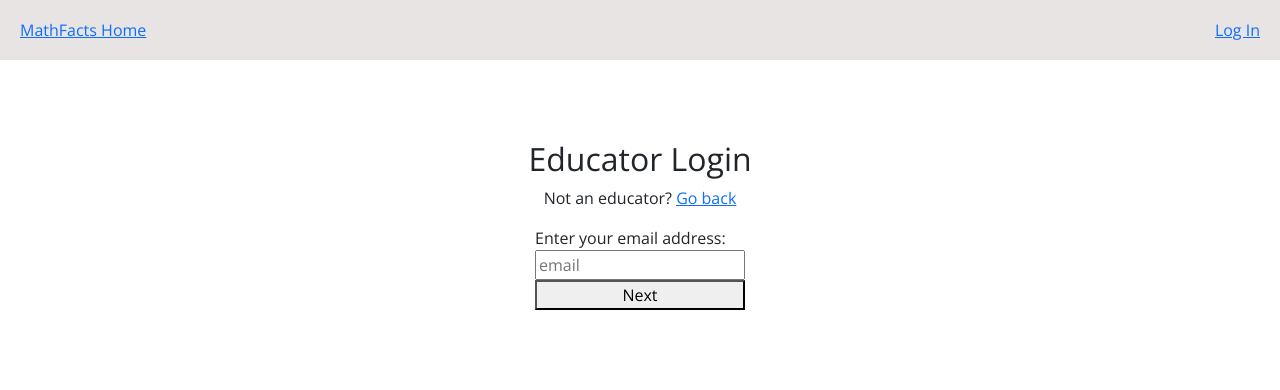
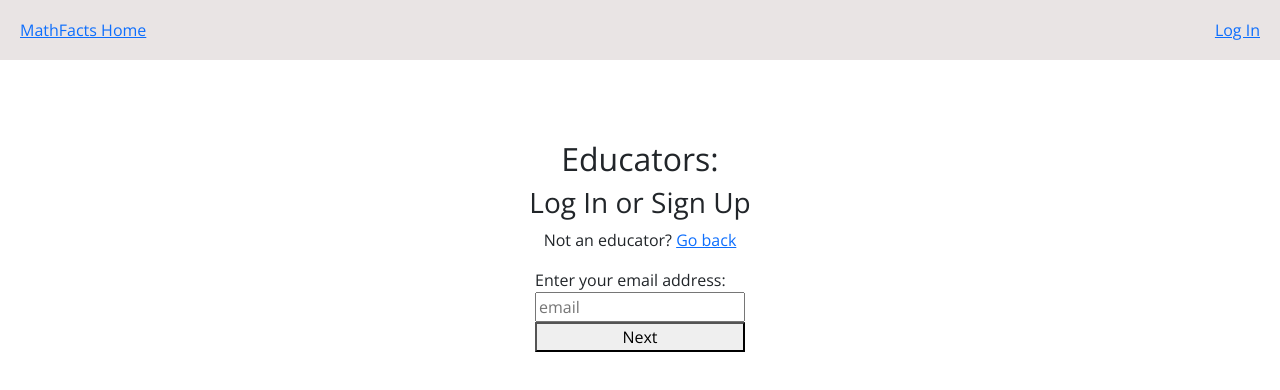
Before and after one commit to tielarose/factswise-app, a React (Vite) app in the folder frontend/: page /educator/login in a window 1280 px wide. Shown: the top 390 px of the page. Built offline with nearby package versions, Linux system fonts and the light colour scheme.

Commit message:
Create placeholder EducatorSignup component

```diff
--- a/frontend/src/App.jsx
+++ b/frontend/src/App.jsx
@@ -2,6 +2,7 @@
 import Navbar from "./Navbar";
 import Homepage from "./Homepage";
 import EducatorLogin from "./EducatorLogin";
+import EducatorSignup from "./EducatorSignup";
 import StudentLogin from "./StudentLogin";
 import { BrowserRouter, Route, Routes } from "react-router-dom";
 
@@ -18,6 +19,11 @@
         {/* for each route, do what is on the line below */}
         <Route exact path="/" element={<Homepage />}></Route>
         <Route exact path="/educator/login" element={<EducatorLogin />}></Route>
+        <Route
+          exact
+          path="/educator/signup"
+          element={<EducatorSignup />}
+        ></Route>
         <Route exact path="/student/login" element={<StudentLogin />}></Route>
       </Routes>
     </BrowserRouter>
--- a/frontend/src/EducatorLogin.jsx
+++ b/frontend/src/EducatorLogin.jsx
@@ -14,7 +14,8 @@
 
   return (
     <div className="EducatorLogin">
-      <h2>Educator Login</h2>
+      <h2>Educators:</h2>
+      <h3>Log In or Sign Up</h3>
       <p>
         Not an educator? <a href="/">Go back</a>
       </p>
--- /dev/null
+++ b/frontend/src/EducatorSignup.jsx
@@ -0,0 +1,3 @@
+export default function EducatorSignup() {
+  return <p>this is where the educator sign up page will be</p>;
+}
```
